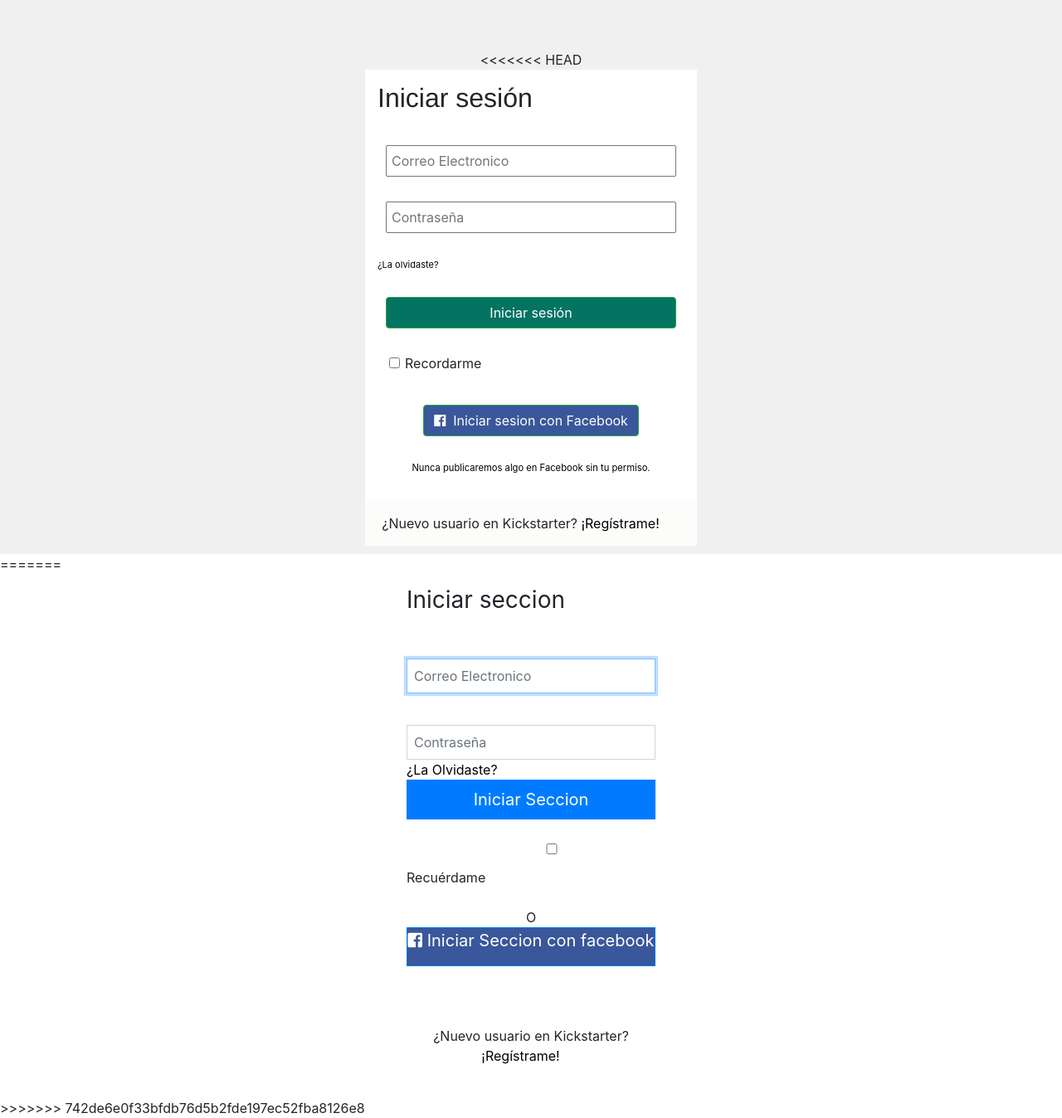
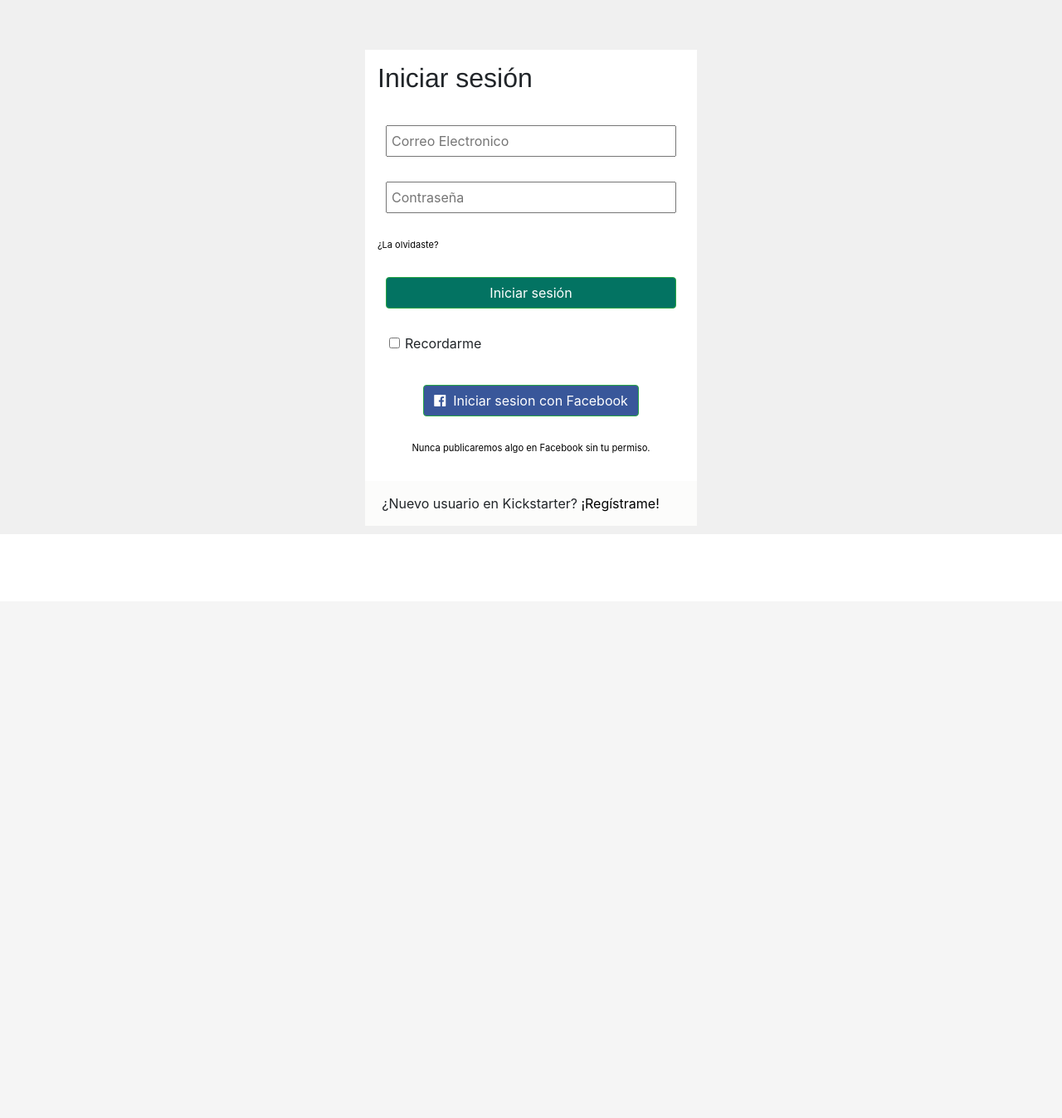
Before and after one commit to GenesisIza/proyecto-POO, a PHP site: page /iniciar-seccion.php in a window 1280 px wide. Shown: the part 75-1423 px from the top of the page at 83% size. After the commit the page ends 692 px from the top, so only its background shows below. Run offline with PHP 8.4, Linux system fonts and the light colour scheme.

Commit message:
vuelva
actualice de nuevo habia codigo repetido

```diff
--- a/Kickstarter/iniciar-seccion.php
+++ b/Kickstarter/iniciar-seccion.php
@@ -4,8 +4,6 @@
      <div class="formulario-reguistro" >
 
   <table align="center" cellpadding="15"  class="table-iniciar">
-
-<<<<<<< HEAD
         <td><h2 class="text-inicio">Iniciar sesión</h2></td>
     </tr>
     <tr>
@@ -36,33 +34,3 @@
     <tr>
 </table>
 </div>
-
-=======
-      <div class="text-center ">
-
-    <form class="form-signin text-center ">
-      <h1 class="h3 mb-3 font-weight-normal">Iniciar seccion</h1>
-      <label for="inputEmail" class="sr-only form-control">Email address</label>
-      <input type="email" id="inputEmail" class="form-control" placeholder="Correo Electronico" required autofocus>
-      <label for="inputPassword " class="sr-only form-control">Password</label>
-      <input type="password" id="inputPassword espacio" class="form-control" placeholder="Contraseña" required>
-      <a class="derecha olvidaste" href="#">¿La Olvidaste?</a>
-      <a  href="#"><button class="btn-inicio btn btn-lg btn-primary btn-block" type="submit">Iniciar Seccion</button></a>
-
-      <div class=" olvidaste checkbox mb-3 ">
-        <input class="checkbox mb-3 " type="checkbox" value="remember-me">
-        <label>
-            <font style="vertical-align: inherit;"><font style="vertical-align: inherit;"> Recuérdame
-        </label>
-      </div>
-      O
-      <br>
-      <a class="" href="#"> <button class="btn-facebook btn btn-lg btn-primary btn-block" type="submit"><i class="fab fa-facebook-square"></i> Iniciar Seccion con facebook</button></a>
-      <br><br><br>
-      ¿Nuevo usuario en Kickstarter? <a href="registrarse.php">¡Regístrame!</a>
-      <br><br>
-    </form>
-
-
-      </div>
->>>>>>> 742de6e0f33bfdb76d5b2fde197ec52fba8126e8
```
